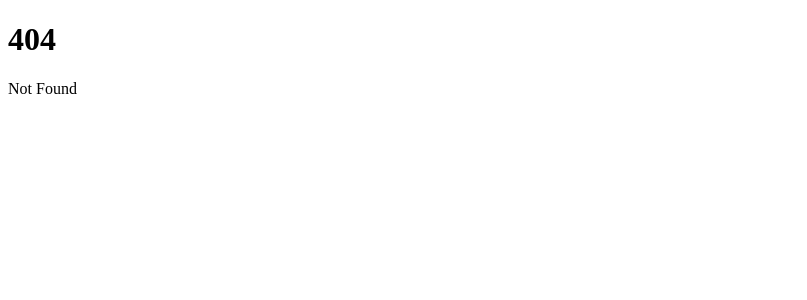
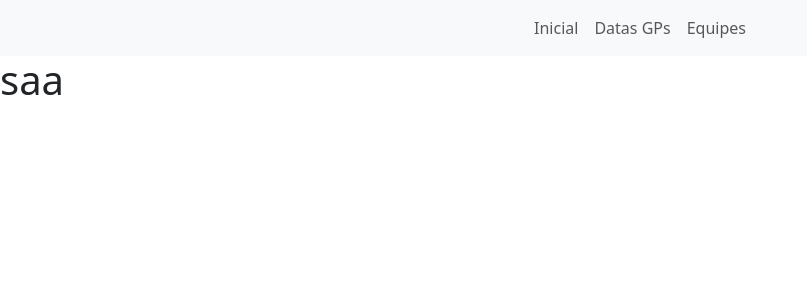
Before and after one commit to arthuraleixovital/arthuraleixovital.github.io, a SvelteKit app: page /equipes in a window 1280 px wide. Before the commit this address had no page. Shown: the top 300 px of the page, without its empty margins (0-807 px from the left). Built offline with nearby package versions, Linux system fonts and the light colour scheme.

Commit message:
Comecando o site.

```diff
--- a/src/app.html
+++ b/src/app.html
@@ -1,12 +1,17 @@
 <!doctype html>
-<html lang="en">
+<html lang="pt">
+
 <head>
     <meta charset="utf-8" />
     <link rel="icon" href="%sveltekit.assets%/favicon.png" />
     <meta name="viewport" content="width=device-width, initial-scale=1" />
     %sveltekit.head%
+    <link href="https://cdn.jsdelivr.net/npm/bootstrap@5.3.3/dist/css/bootstrap.min.css" rel="stylesheet" integrity="sha384-QWTKZyjpPEjISv5WaRU9OFeRpok6YctnYmDr5pNlyT2bRjXh0JMhjY6hW+ALEwIH" crossorigin="anonymous">
 </head>
+
 <body data-sveltekit-preload-data="hover">
     <div style="display: contents">%sveltekit.body%</div>
+    <script src="https://cdn.jsdelivr.net/npm/bootstrap@5.3.3/dist/js/bootstrap.bundle.min.js" integrity="sha384-YvpcrYf0tY3lHB60NNkmXc5s9fDVZLESaAA55NDzOxhy9GkcIdslK1eN7N6jIeHz" crossorigin="anonymous"></script>
 </body>
+
 </html>
--- /dev/null
+++ b/src/routes/+layout.svelte
@@ -0,0 +1,27 @@
+<script>
+    let { children } = $props();
+</script>
+
+<nav class="navbar navbar-expand-lg navbar-light bg-light">
+    <div class="container-fluid d-flex justify-content-between">
+      <button class="navbar-toggler" type="button" data-bs-toggle="collapse" data-bs-target="#navbarSupportedContent" aria-controls="navbarSupportedContent" aria-expanded="false" aria-label="Toggle navigation">
+        <span class="navbar-toggler-icon"></span>
+      </button>
+      <div class="collapse navbar-collapse" id="navbarSupportedContent">
+        <ul class="navbar-nav mb-2 mb-lg-0 mx-auto"> <!-- mx-auto garante a centralização -->
+          <li class="nav-item">
+            <a class="nav-link" href="/">Inicial</a>
+          </li>
+          <li class="nav-item">
+            <a class="nav-link" href="/gp">Datas GPs</a>
+          </li>
+          <li class="nav-item">
+            <a class="nav-link" href="/equipes">Equipes</a>
+          </li>
+        </ul>
+      </div>
+    </div>
+  </nav>
+
+
+{@render children()}
--- /dev/null
+++ b/src/routes/equipes/+page.svelte
@@ -0,0 +1 @@
+<h1>saa</h1>
--- /dev/null
+++ b/src/routes/gp/+page.svelte
@@ -0,0 +1 @@
+<h1>s</h1>
```
Also changed, not shown: src/routes/+page.svelte (+13 -2 lines), static/f1-1.jpg (added). Lines whose indentation alone changed are shown as unchanged.
